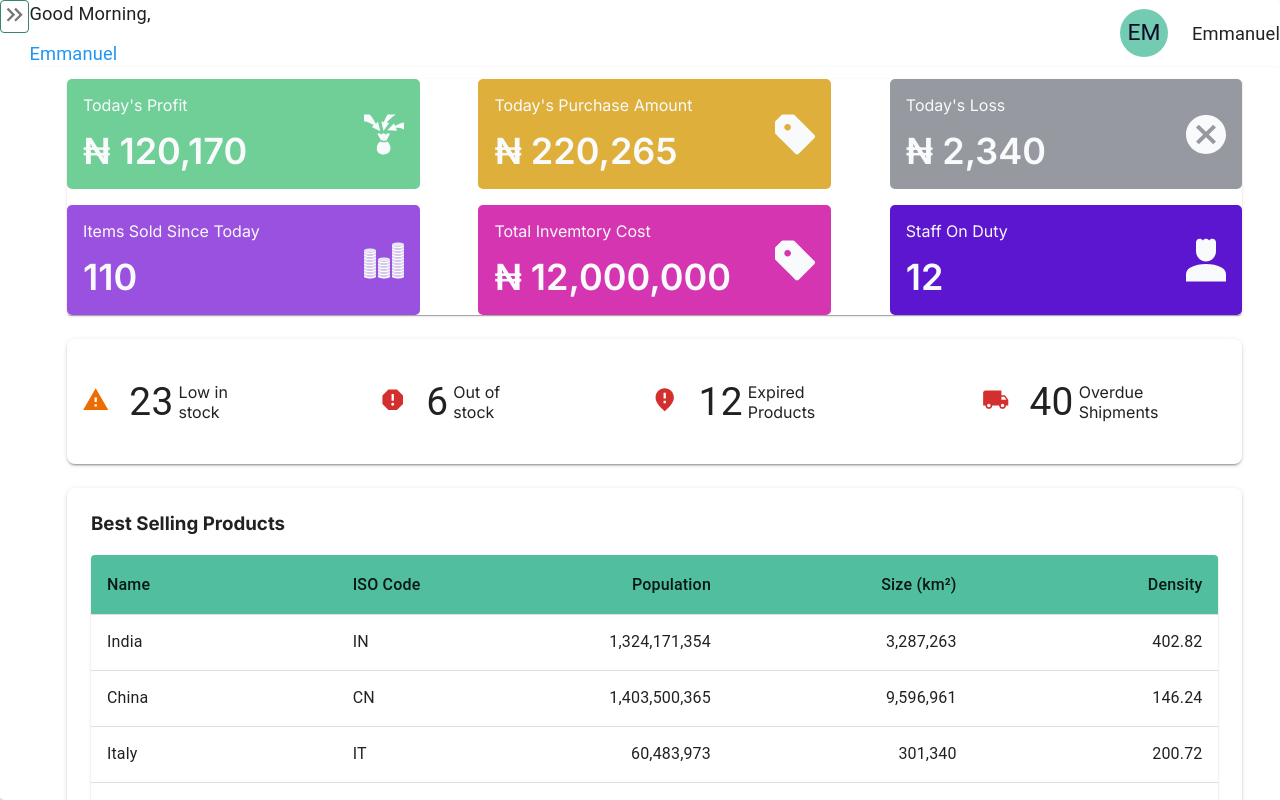
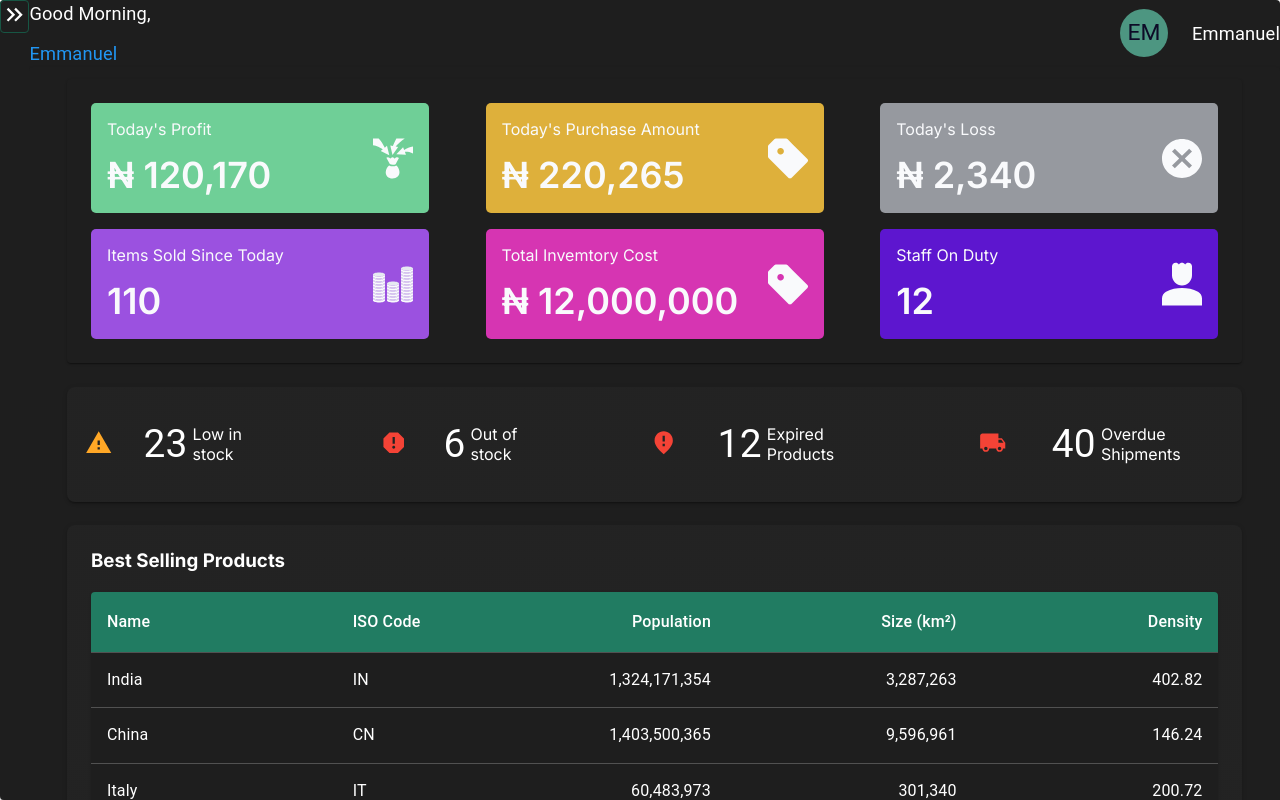
Before and after one commit to valentinesamuel/shopaholik-frontend, a React (Vite) app: page /manager in a window 1280 px wide. Built offline with nearby package versions, Linux system fonts and the light colour scheme; a web font is replaced by a local one.

Commit message:
FIX: Cleaned manager's inventory page

```diff
--- a/src/App.tsx
+++ b/src/App.tsx
@@ -11,10 +11,9 @@ import CashierHome from './routes/Cashier/CashierHome.component';
 import ManagerDashboard from './routes/Manager/ManagerDashboard/ManagerDashboard.component';
 import SupervisorDashboard from './routes/Supervisor/SupervisorDashboard.component';
 import CashierDashboard from './routes/Cashier/CashierDashboard.component';
-import ManagerInventory from './routes/Manager/ManagerInventory/ManagerInventory.component';
 
 function App() {
-  const [mode, setMode] = useState<PaletteMode>('light');
+  const [mode, setMode] = useState<PaletteMode>('dark');
   const colorMode = useMemo(
     () => ({
       toggleColorMode: () => {
@@ -36,7 +35,7 @@ function App() {
             <Route path="/manager" element={<ManagerHome />}>
               <Route index element={<ManagerDashboard />} />
               <Route path="dashboard" element={<ManagerDashboard />} />
-              <Route path="inventory" element={<ManagerInventory/>} />
+              <Route path="inventory" element={<>test</>} />
             </Route>
             <Route path="supervisor" element={<SupervisorHome />}>
               <Route index element={<SupervisorDashboard />} />
--- a/src/components/StockQuantityRow.tsx
+++ b/src/components/StockQuantityRow.tsx
@@ -5,10 +5,10 @@ import LocalShippingIcon from '@mui/icons-material/LocalShipping';
 import { Box, Typography, Paper } from '@mui/material';
 import styled from 'styled-components';
 import { UserTheme } from '../Utils/UserTheme';
+import { styled as MUIStyled } from '@mui/material';
 
-const StockQtyItem = styled(Box)`
+const StockQtyItem2 = styled(Box)`
   display: flex;
-  padding: 1.6875rem 15px 1.6875rem 15px;
   align-items: center;
   justify-content: center;
 
@@ -16,11 +16,26 @@ const StockQtyItem = styled(Box)`
     margin-left: 20px;
     align-items: center;
     display: flex;
+    justify-content: center;
   }
 
   @media ${UserTheme.mediaQuery.mobile} {
   }
 `;
+
+export const StockQtyItem = MUIStyled(Box)(() => ({
+  display: 'flex',
+  alignItems: 'center',
+  justifyContent: 'center',
+}));
+
+export const StockQtyItemText = MUIStyled(Box)(() => ({
+  marginLeft: '20px',
+  alignItems: 'center',
+  display: 'flex',
+  padding: '4% 0',
+  justifyContent: 'center',
+}));
 
 const StockQuantityRow = () => {
   return (
@@ -28,7 +43,7 @@ const StockQuantityRow = () => {
       <Paper
         elevation={2}
         sx={{
-          padding: '1% 0',
+          padding: '2% 1.5%',
           display: 'flex',
           margin: '2% 0',
           color: 'white',
@@ -46,7 +61,7 @@ const StockQuantityRow = () => {
           <div className="icon">
             <WarningIcon color="warning" />
           </div>
-          <div className="text">
+          <StockQtyItemText>
             <Typography
               variant="h4"
               sx={{
@@ -66,13 +81,13 @@ const StockQuantityRow = () => {
             >
               Low in stock
             </Typography>
-          </div>
+          </StockQtyItemText>
         </StockQtyItem>
         <StockQtyItem>
           <div className="icon">
             <ReportIcon color="error" />
           </div>
-          <div className="text">
+          <StockQtyItemText>
             <Typography
               variant="h4"
               sx={{
@@ -92,13 +107,13 @@ const StockQuantityRow = () => {
             >
               Out of stock
             </Typography>
-          </div>
+          </StockQtyItemText>
         </StockQtyItem>
         <StockQtyItem>
           <div className="icon">
             <FmdBadIcon color="error" />
           </div>
-          <div className="text">
+          <StockQtyItemText>
             <Typography
               variant="h4"
               sx={{
@@ -118,13 +133,13 @@ const StockQuantityRow = () => {
             >
               Expired Products
             </Typography>
-          </div>
+          </StockQtyItemText>
         </StockQtyItem>
         <StockQtyItem>
           <div className="icon">
             <LocalShippingIcon color="error" />
           </div>
-          <div className="text">
+          <StockQtyItemText>
             <Typography
               variant="h4"
               sx={{
@@ -144,7 +159,7 @@ const StockQuantityRow = () => {
             >
               Overdue Shipments
             </Typography>
-          </div>
+          </StockQtyItemText>
         </StockQtyItem>
       </Paper>
     </>
--- a/src/components/TopSellingProduct.tsx
+++ b/src/components/TopSellingProduct.tsx
@@ -104,7 +104,7 @@ const TopSellingProduct = () => {
   const [page, setPage] = React.useState(0);
   const [rowsPerPage, setRowsPerPage] = React.useState(10);
 
-  const handleChangePage = (event: unknown, newPage: number) => {
+  const handleChangePage = (_: unknown, newPage: number) => {
     setPage(newPage);
   };
 
--- a/src/routes/Manager/ManagerDashboard/ManagerDashboard.component.tsx
+++ b/src/routes/Manager/ManagerDashboard/ManagerDashboard.component.tsx
@@ -16,6 +16,7 @@ const ManagerDashboard: FC = () => {
       }}
     >
       <Paper
+        elevation={1}
         sx={{
           display: 'grid',
           gridTemplateColumns: {
@@ -26,6 +27,7 @@ const ManagerDashboard: FC = () => {
           justifyItems: 'stretch',
           justifyContent: 'space-between',
           rowGap: '1rem',
+          padding: 3
         }}
       >
         {dashboardMetrics.map((metric) => {
```
